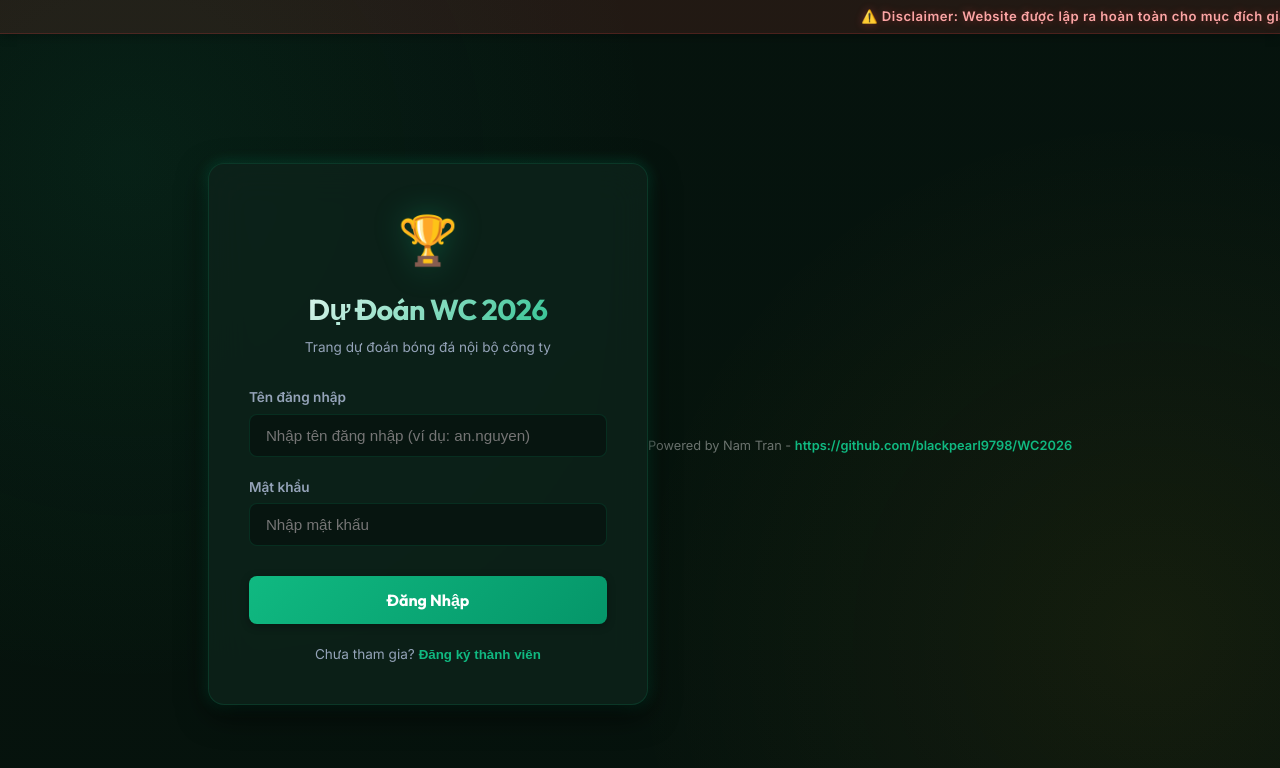
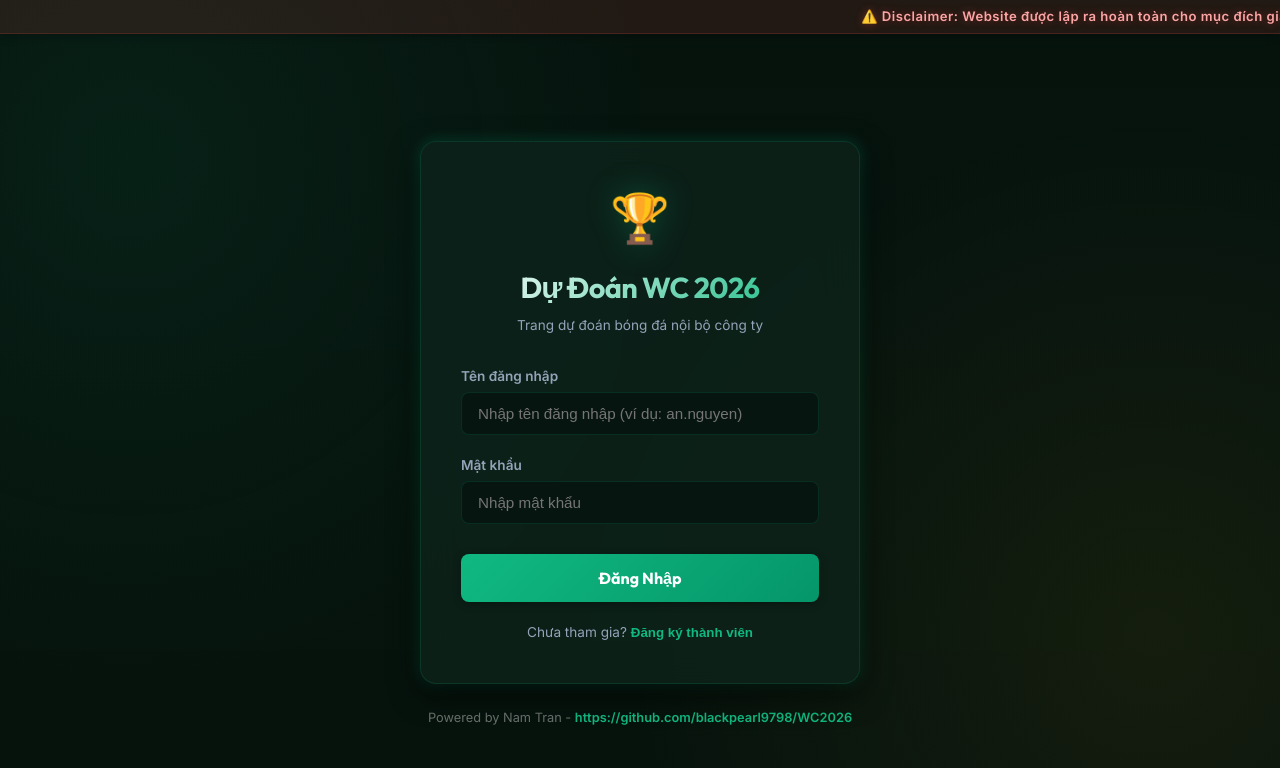
Before and after one commit to blackpearl9798/WC2026, a React (Vite) app: page / in a window 1280 px wide. Shown: the top 768 px of the page. Built offline with nearby package versions, Linux system fonts and the light colour scheme.

Commit message:
fix: adjust footer alignment in Auth.tsx to stay vertically below login card

```diff
--- a/src/components/Auth.tsx
+++ b/src/components/Auth.tsx
@@ -45,7 +45,8 @@ export const Auth: React.FC<AuthProps> = ({ onAuthSuccess }) => {
 
   return (
     <div className="auth-page-bg">
-      <div className="auth-card">
+      <div style={{ display: 'flex', flexDirection: 'column', alignItems: 'center', width: '100%', maxWidth: '440px' }}>
+        <div className="auth-card" style={{ width: '100%', margin: 0 }}>
           <div className="auth-header">
             <div className="auth-logo">🏆</div>
             <h1 className="auth-title">Dự Đoán WC 2026</h1>
@@ -138,6 +139,7 @@ export const Auth: React.FC<AuthProps> = ({ onAuthSuccess }) => {
             )}
           </div>
         </div>
+
         <div style={{ marginTop: '24px', fontSize: '0.8rem', color: 'rgba(255, 255, 255, 0.4)', textAlign: 'center' }}>
           Powered by Nam Tran -{' '}
           <a
@@ -152,5 +154,6 @@ export const Auth: React.FC<AuthProps> = ({ onAuthSuccess }) => {
           </a>
         </div>
       </div>
+    </div>
   );
 };
```
Lines whose indentation alone changed are shown as unchanged.
